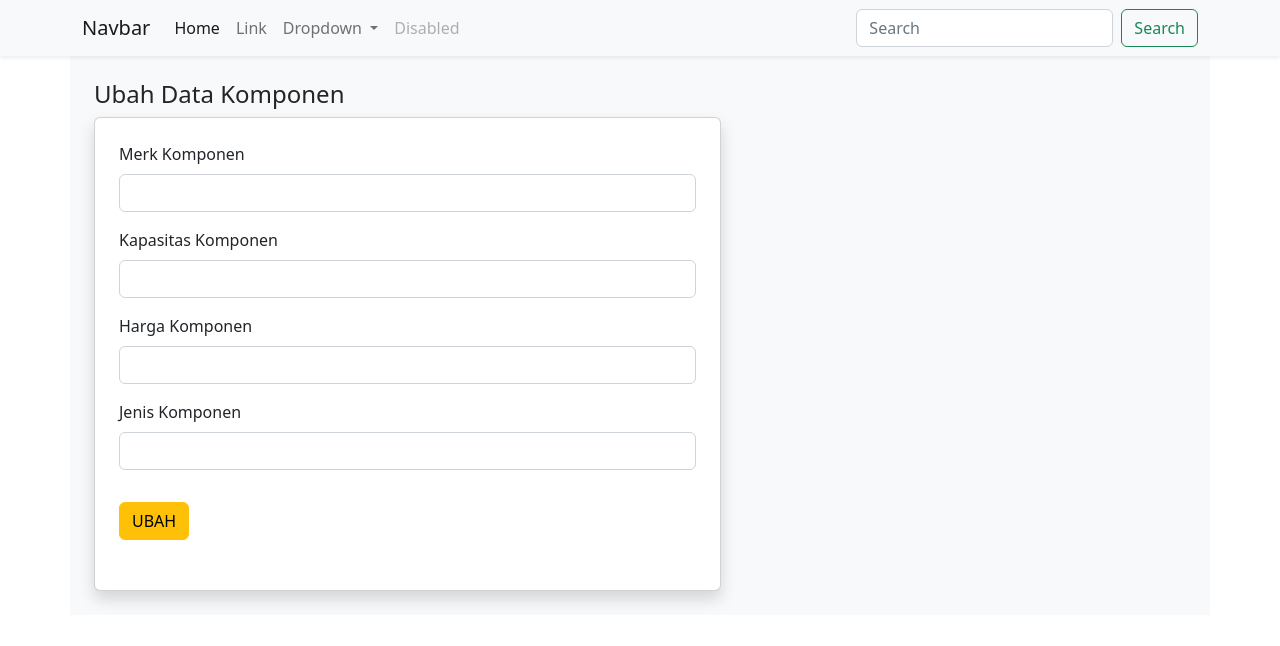
After one commit to ari-ramadhan/tugascrud, a CodeIgniter app: page /tugasFullCrud/index.php/komponen007/ubah/1 in a window 1280 px wide. The commit adds this page. Shown: the top 646 px of the page. Run offline with CodeIgniter, Linux system fonts and the light colour scheme; data that the repository does not hold is empty.

Commit message:
update data

```diff
--- a/application/controllers/Komponen007.php
+++ b/application/controllers/Komponen007.php
@@ -25,7 +25,13 @@ class Komponen007 extends CI_Controller {
             <script> alert('Hapus Data Gagal!'); document.location.href = '". site_url('index.php/komponen007') ."'; </script>
             ";
         }
+    }
 
+    public function ubah ($id) {
+        $data['komponen'] = $this->MKomponen007->getKomponenById($id);
+        $this->load->view('header');
+        $this->load->view('ubah', $data);
+        $this->load->view('footer');
     }
 
 }
--- a/application/models/MKomponen007.php
+++ b/application/models/MKomponen007.php
@@ -25,8 +25,26 @@ class MKomponen007 extends CI_Model {
     }
 
     public function hapusDataKomponen($id) {
+        $this->db->where('id_komponen', $id)->delete('komponen_007');
+        return $this->db->affected_rows();
+    }
 
-        $this->db->where('id_komponen', $id)->delete('komponen_007');
+    public function getKomponenById($id) {
+        return $this->db->get_where('komponen_007', ['id_komponen', $id])->row_array();
+    }
+
+    public function ubahDataKomponen() {
+
+        $data = [
+
+            "merk_007" => $this->input->post('merk'),
+            "kapasitas_007" => $this->input->post('kapasitas'),
+            "harga_007" => $this->input->post('harga'),
+            "jenis_007" => $this->input->post('jenis')
+
+        ];
+
+        $this->db->where('id_komponen', $this->input->post('id'))->update('komponen_007', $data);
         return $this->db->affected_rows();
 
     }
--- a/application/views/index.php
+++ b/application/views/index.php
@@ -68,7 +68,7 @@ if (isset($_POST['submit'])) {
                             <td style="width: 80px;"><?php echo $kom['jenis_007'] ?></td>
                             <td>
                                 <a href= "<?php echo site_url() ?>index.php/komponen007/hapus/<?php echo $kom['id_komponen'] ?>" class="badge bg-danger text-decoration-none" onclick="return confirm('Yakin ingin menghapus data ini ?')">hapus </a>
-                                <a class="badge border border-dark bg-warning text-decoration-none text-dark">ubah </a>
+                                <a href= "<?php echo site_url() ?>index.php/komponen007/ubah/<?php echo $kom['id_komponen'] ?>" class="badge border border-dark bg-warning text-decoration-none text-dark">ubah </a>
                             </td>
                         </tr>
                         <?php endforeach; ?>
--- /dev/null
+++ b/application/views/ubah.php
@@ -0,0 +1,50 @@
+<?php
+
+if (isset($_POST['update'])) {
+    if ($this->MKomponen007->ubahDataKomponen() > 0) {
+        echo "
+        <script> alert('Ubah Data Berhasil!'); document.location.href = '". site_url('index.php/komponen007') ."'; </script>
+        ";
+
+    } else {
+
+        echo "
+        <script> alert('Ubah Data Gagal!'); document.location.href = '". site_url('index.php/komponen007/ubah/'.$komponen['id_komponen']. '') ."';</script>
+        ";
+    }
+}
+?>
+
+<div class="row">
+    <div class="col-7">
+        <h4>Ubah Data Komponen</h4>
+        <div class="card shadow">
+            <div class="card-body p-4" style="height: 472px">
+                <form action="" method="post">
+                    <input type="hidden" class="form-control" id="id" value="<?php echo $komponen['id_komponen'] ?>" name="id">
+                    <div class="mb-3">
+                        <label for="merk" class="form-label">Merk Komponen</label>
+                        <input type="text" class="form-control" id="merk" value="<?php echo $komponen['merk_007'] ?>" name="merk">
+                    </div>
+                    <div class="mb-3">
+                        <label for="kapasitas" class="form-label">Kapasitas Komponen</label>
+                        <input type="number" class="form-control" id="kapasitas" value="<?php echo $komponen['kapasitas_007'] ?>" name="kapasitas">
+                    </div>
+                    <div class="mb-3">
+                        <label for="harga" class="form-label">Harga Komponen</label>
+                        <input type="number" class="form-control" id="harga" value="<?php echo $komponen['harga_007'] ?>" name="harga">
+                    </div>
+                    <div class="mb-3">
+                        <label for="jenis" class="form-label">Jenis Komponen</label>
+                        <input type="text" class="form-control" id="jenis" value="<?php echo $komponen['jenis_007'] ?>" name="jenis">
+                    </div>
+
+                    <div class="mb-3">
+                        <button type="submit" name="update" class="btn btn-warning mt-3 "> UBAH </button>
+                    </div>
+                </form>
+
+            </div>
+        </div>
+    </div>
+</div>
```
